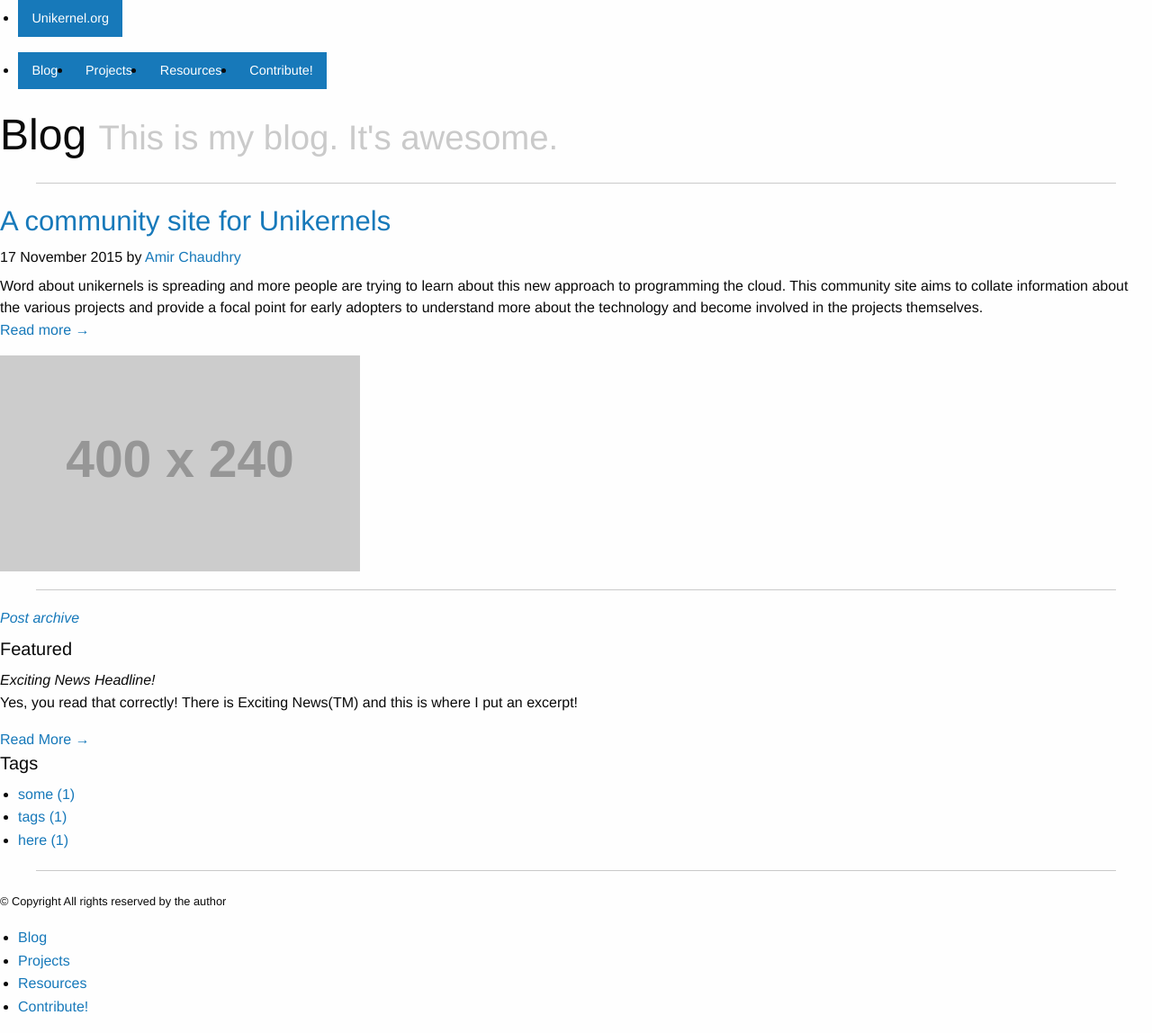
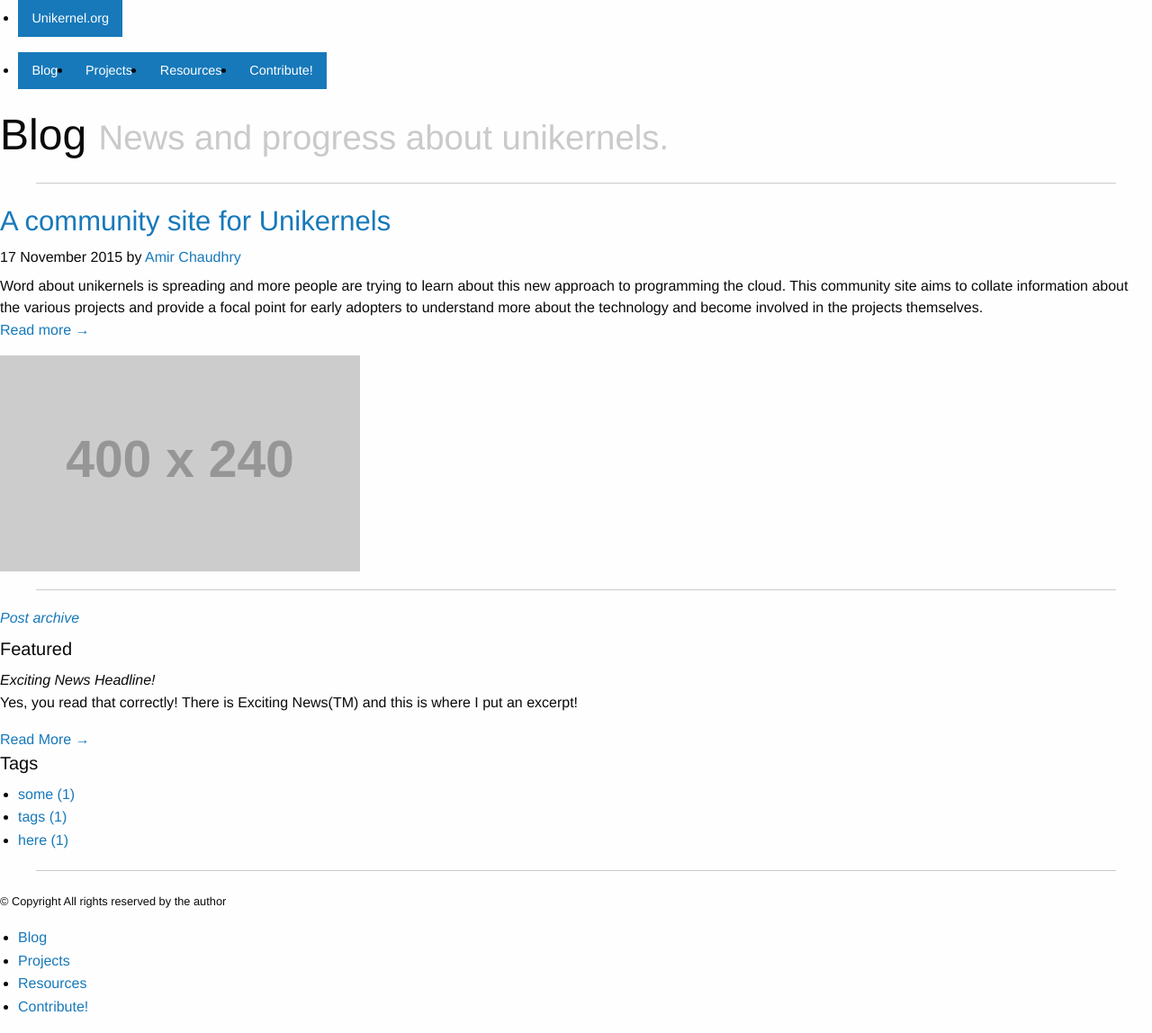
Before and after one commit to Unikernel-Systems/unikernel.org, a Jekyll site: the page built from blog/index.html, in a window 1280 px wide. Shown: the whole page at 90% size. Built offline with Jekyll 4.4.1, drawn with Linux system fonts in a browser that asks for light colours; nearby versions of some CDN libraries; library files that are not in the unit come from our copies.

Commit message:
change tagline

```diff
--- a/blog/index.html
+++ b/blog/index.html
@@ -7,7 +7,7 @@ header: Blog
 
 <div class="row">
   <div class="large-12 columns">
-    <h1>Blog <small>This is my blog. It's awesome.</small></h1>
+    <h1>Blog <small>News and progress about unikernels.</small></h1>
     <hr/>
   </div>
 </div>
```
